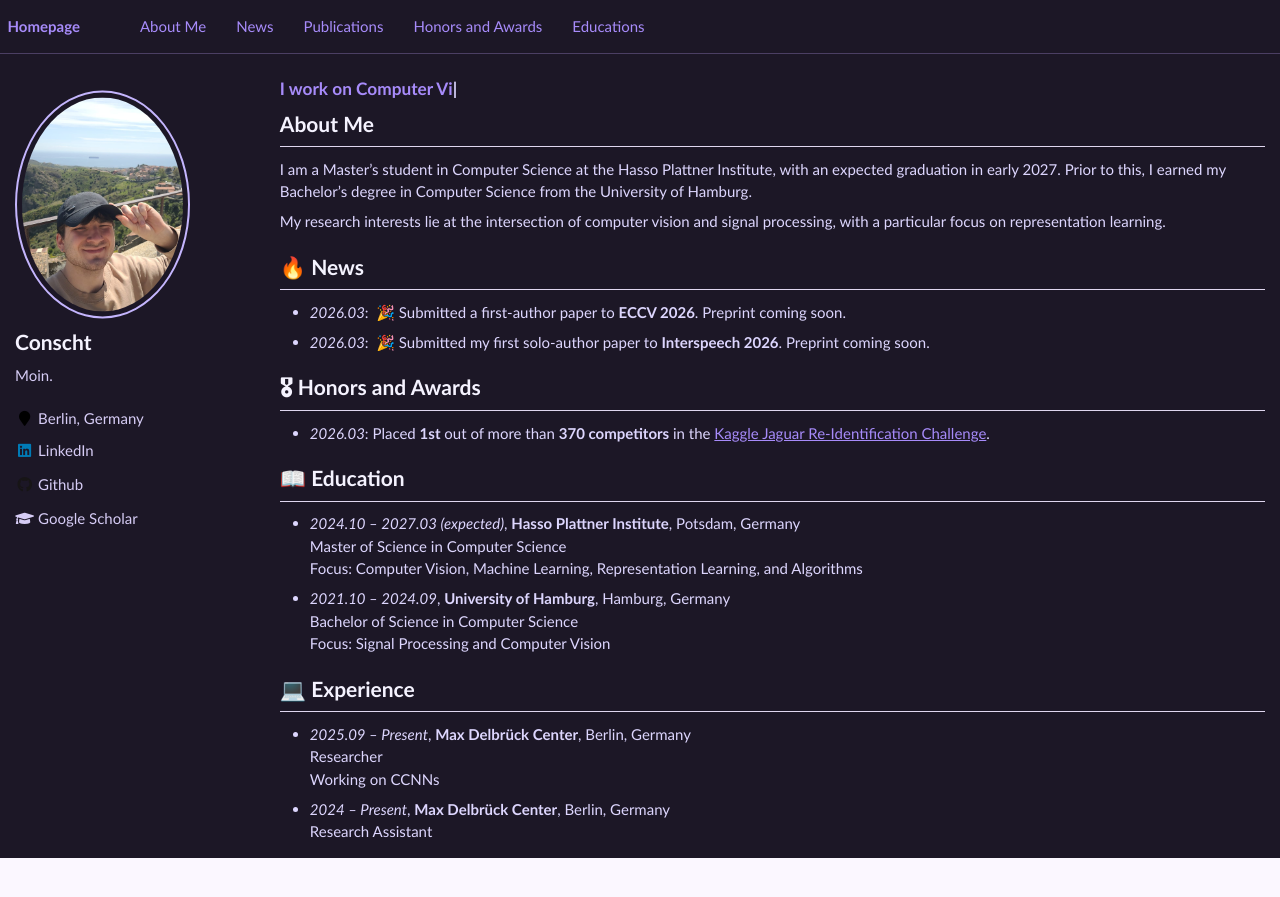
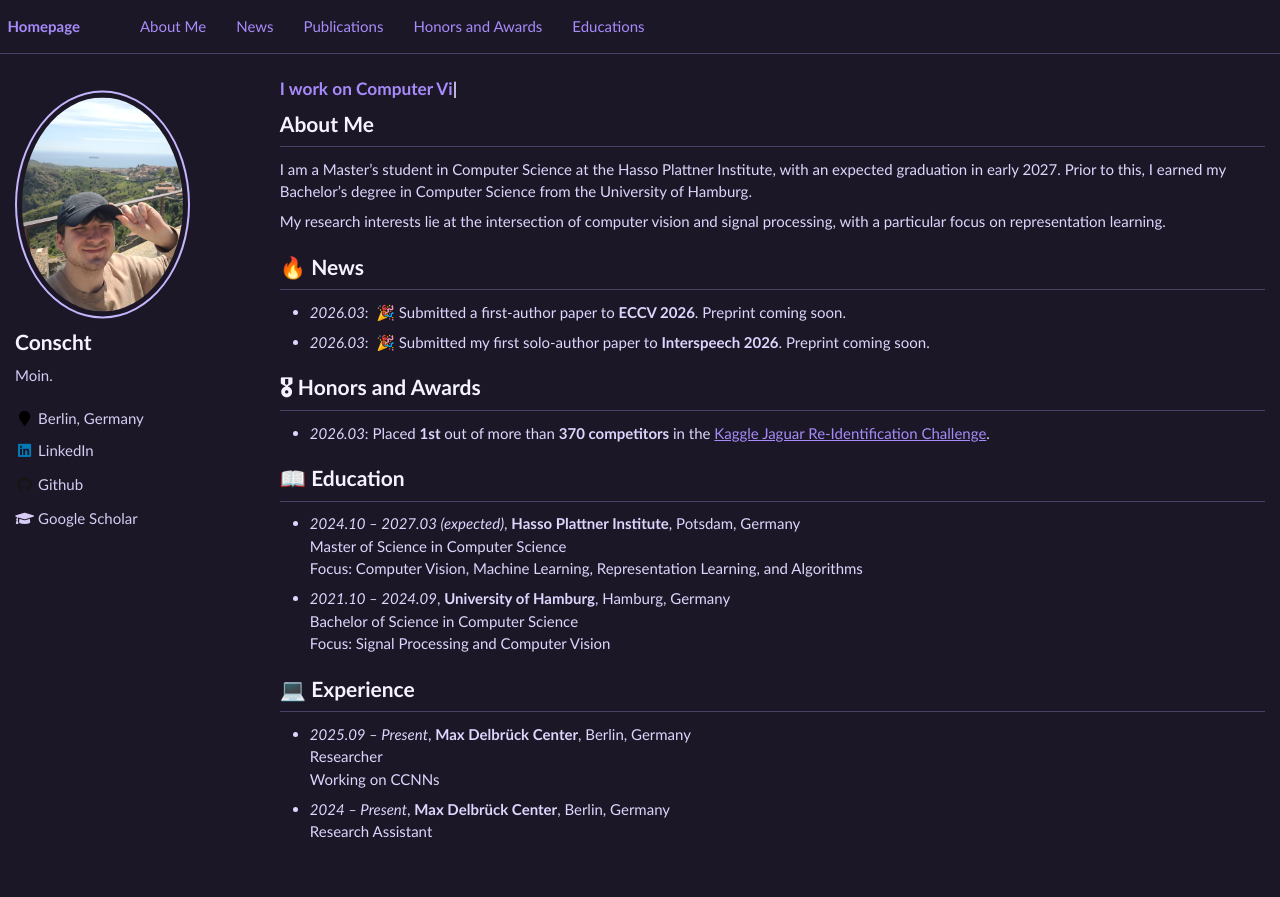
Before and after one commit to Conscht/conscht.github.io, a Jekyll site: the page built from _pages/about.md, in a window 1280 px wide. Shown: the top 897 px of the page. Built offline with Jekyll 4.4.1, drawn with Linux system fonts in a browser that asks for light colours; nearby versions of some CDN libraries.

Commit message:
fix top adjustment

```diff
--- a/_sass/_variables.scss
+++ b/_sass/_variables.scss
@@ -63,12 +63,12 @@ $danger-color               : #ee5f5b;
 $info-color                 : #5e35b1;
 // $info-color                 : #52adc8;
 
-$body-color                 : #fff;
-$background-color           : #fbf7ff;
-$code-background-color      : #f3e5f5;
-$code-background-color-dark : $light-gray;
-$text-color                 : $dark-gray;
-$border-color               : mix(#fff, $info-color, 80%);
+$body-color                 : #1C1726;
+$background-color           : #1C1726;
+$code-background-color      : #261F33;
+$code-background-color-dark : #312845;
+$text-color                 : #D6CCF5;
+$border-color               : #4B3F63;
 
 /* brands */
 $behance-color              : #1769FF;
```
